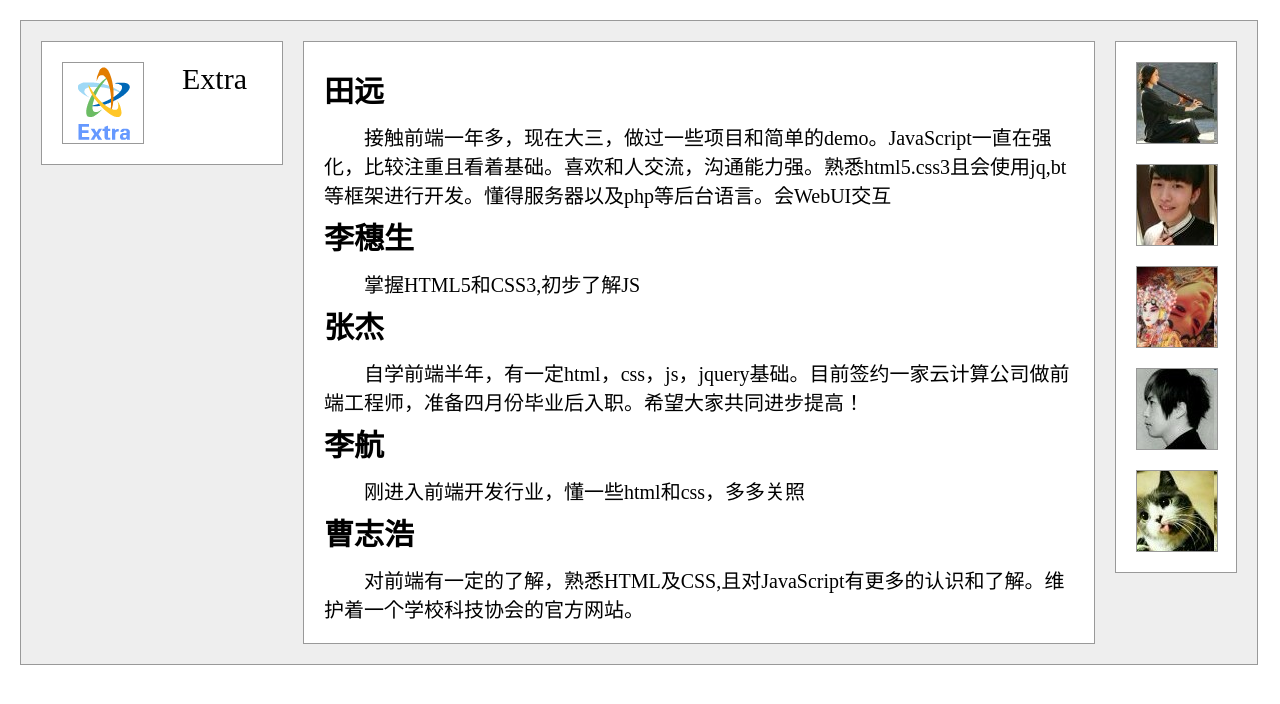
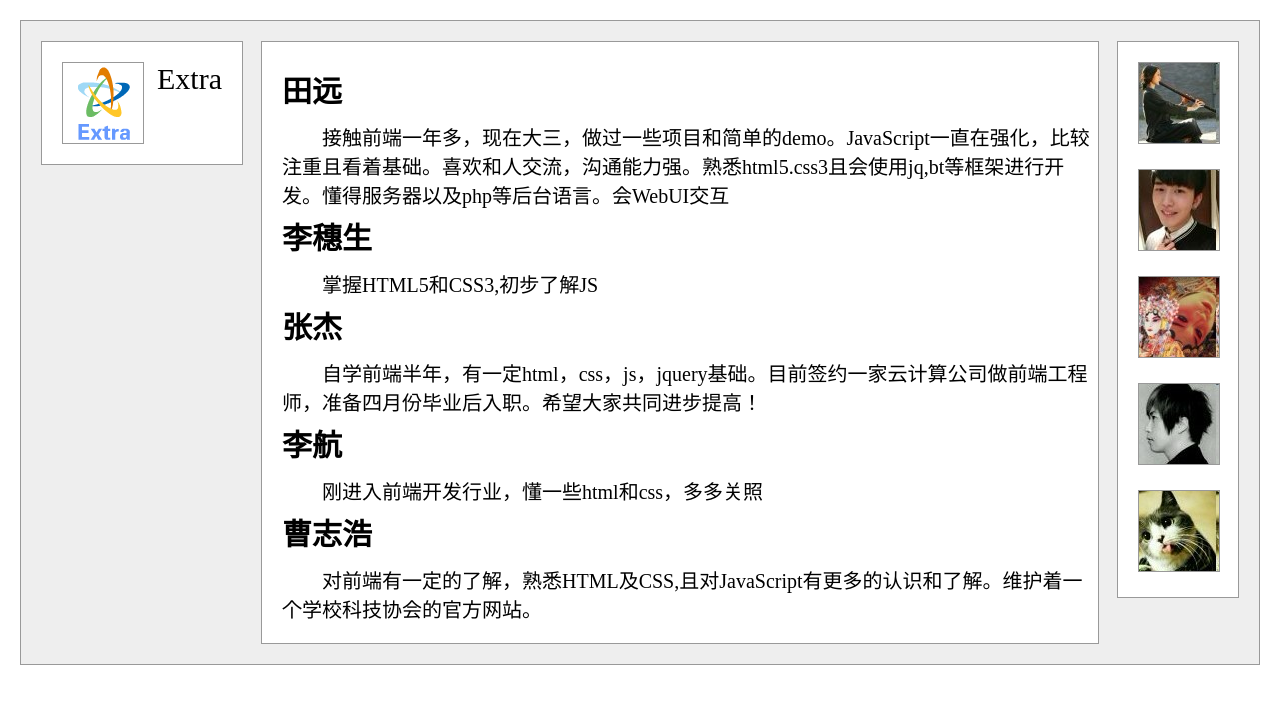
Before and after one commit to CzhCN1/Baidu-IFE2016, a plain HTML site: page mission-3.html in a window 1280 px wide. Drawn offline with Linux system fonts and the light colour scheme.

Commit message:
mission-3 new version

```diff
--- a/mission-3.html
+++ b/mission-3.html
@@ -1,8 +1,8 @@
 <!DOCTYPE html>
 <html>
 <head>
+	<title>Extra mission-3</title>
 	<meta charset="UTF-8">
-	<title>Extra mission-3</title>
 	<style type="text/css">
 		*{
 			margin: 0;
@@ -11,12 +11,15 @@
 			font-size:20px;
 		}
 		body{
-			padding-left: 0;
-			width:100%;
+			padding: 20px;
 		}
 		div{
 			border:1px solid #999;
-			padding: 20px;
+			padding:20px 0 20px 20px;
+		}
+		img{
+			border:1px solid #999;
+			margin-bottom:20px;
 		}
 		h1{
 			font-size:30px;
@@ -26,57 +29,40 @@
 			text-indent: 2em;
 		}
 		.wrap{
-			/*width:100%;*/
+			padding: 20px;
+			overflow: hidden;
 			background:#eee;
-			float:left;
-			margin: 20px;
+			min-width: 800px;
 		}
 		.left{
 			float:left;
-			width: 200px;
-			background: #FFF;
+			width:180px;
 			position: relative;
-		}
-		.middle-right{
-			float:left;
-			border: 0;
-			padding: 0;
-			margin-left: 20px;
-		}
-		.middle{
-			float:left;
-			background: #FFF;
-			margin-right: 20px;
-			max-width: 750px;
+			background:#fff;
 		}
 		.right{
 			float:right;
-			width: 100px;
-			padding-right: 0;
-			background: #FFF;
+			width:100px;
+			background:#fff;
+			padding-bottom: 0;
+		}
+		.mid{
+			margin-left: 220px;
+			margin-right:140px;
+			background:#fff;
+		}
+		.teamName{
+			display: block;
+			position: absolute;
+			right:20px;
+			top:20px;
+			font-size: 30px;
 		}
 		.teamLogo{
 			width: 80px;
 			height:80px;
-			padding:0;
+			padding: 0;
 			background:url(./img/logo.png) no-repeat center center;
-		}
-		.teamName{
-			font-size: 30px;
-			padding:0;
-			border: none;
-			position: absolute;
-			left: 140px;
-			top:20px;
-		}
-		.selfLogo{
-			width: 80px;
-			height:80px;
-			margin-bottom: 20px;
-			padding:0;
-		}
-		.last{
-			margin-bottom: 0;
 		}
 	</style>
 </head>
@@ -84,10 +70,16 @@
 	<div class="wrap">
 		<div class="left">
 			<div class="teamLogo"></div>
-			<div class="teamName">Extra</div>
+			<p class="teamName">Extra</p>
 		</div>
-		<div class="middle-right">
-			<div class="middle">
+		<div class="right">
+			<img src="./img/a.jpg">
+			<img src="./img/b.jpg">
+			<img src="./img/c.jpg">
+			<img src="./img/d.jpg">
+			<img src="./img/e.jpg">
+		</div>
+		<div class="mid">
 			<h1>田远</h1>
 			<p>接触前端一年多，现在大三，做过一些项目和简单的demo。JavaScript一直在强化，比较注重且看着基础。喜欢和人交流，沟通能力强。熟悉html5.css3且会使用jq,bt等框架进行开发。懂得服务器以及php等后台语言。会WebUI交互</p>
 			<h1>李穗生</h1>
@@ -99,14 +91,6 @@
 			<h1>曹志浩</h1>
 			<p>对前端有一定的了解，熟悉HTML及CSS,且对JavaScript有更多的认识和了解。维护着一个学校科技协会的官方网站。</p>
 		</div>
-			<div class="right">
-				<div class="selfLogo"><img src="./img/a.jpg"></div>
-				<div class="selfLogo"><img src="./img/b.jpg"></div>
-				<div class="selfLogo"><img src="./img/c.jpg"></div>
-				<div class="selfLogo"><img src="./img/d.jpg"></div>
-				<div class="selfLogo last"><img src="./img/e.jpg"></div>
-			</div>
-		</div>
 	</div>
 </body>
 </html>
```
Lines whose indentation alone changed are shown as unchanged.
